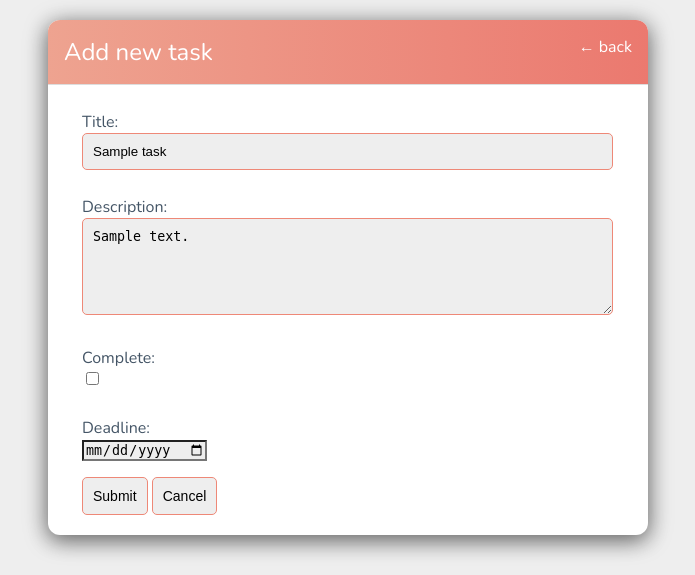
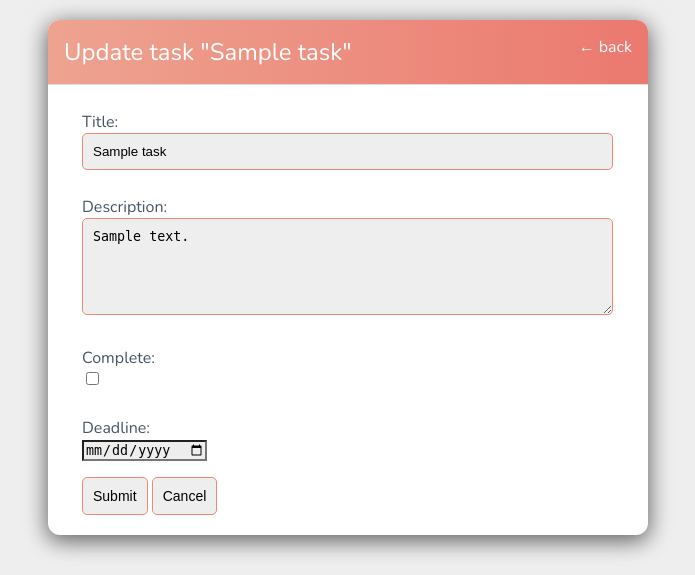
Before and after one commit to FilipTarajko/todo_list_django, a Django app: template base/templates/base/task_form.html in a window 1280 px wide. Shown: the top 575 px of the page, without its empty margins (292-987 px from the left). Run offline with Django 4.2, Linux system fonts and the light colour scheme; the template is opened without the code that fills it: most values are stand-ins (such as "Sample title", 1, 10 or a date in 2020).

Commit message:
fix "Add new task" header on task updating page

```diff
--- a/base/templates/base/task_form.html
+++ b/base/templates/base/task_form.html
@@ -9,7 +9,11 @@
 
 <header>
   <div>
+    {% if task.title %}
+    <h1>Update task "{{task.title}}"</h1>
+    {% else %}
     <h1>Add new task</h1>
+    {% endif %}
   </div>
   <a href="{% url 'tasks' %}">&#8592; back</a>
 </header>
```
